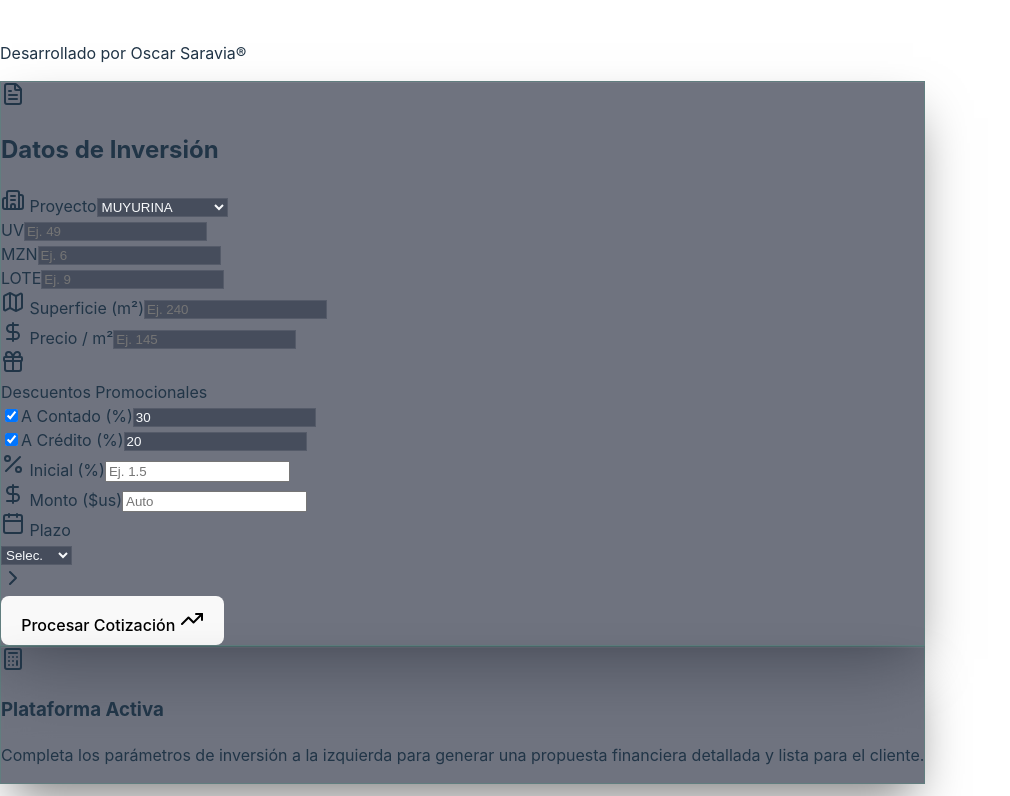
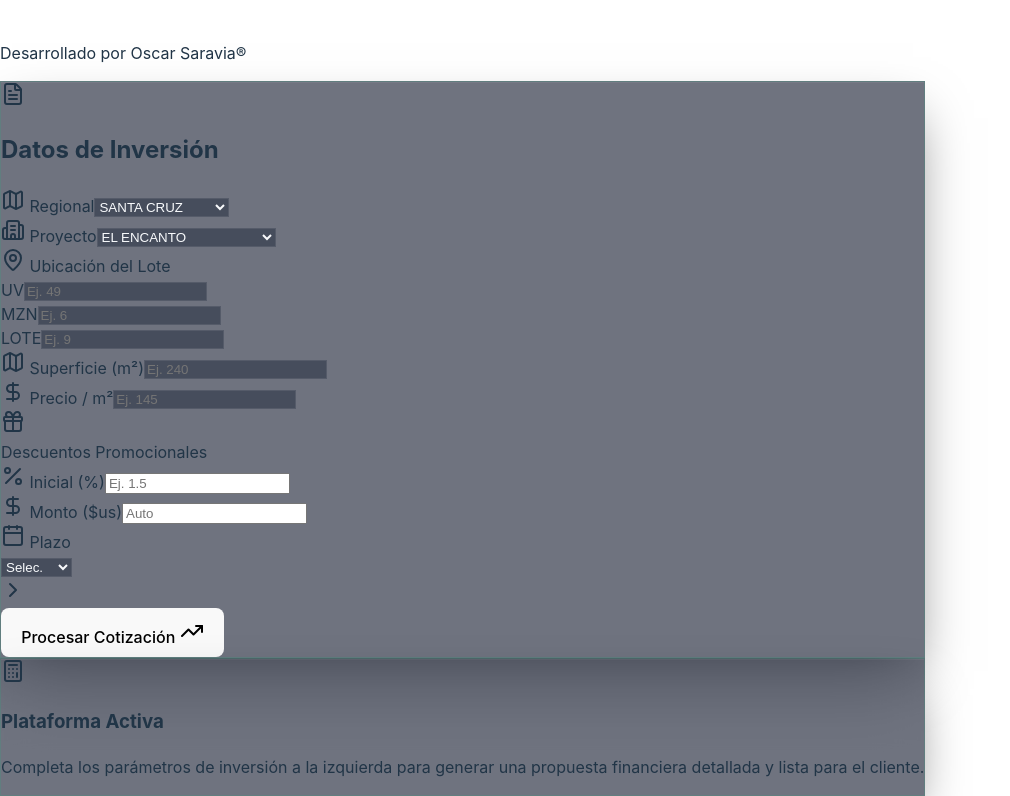
Before and after one commit to huguitoadm-OHSL/cotizador-celina-ohsl, a React app: page / in a window 1280 px wide. Shown: the part 1069-1865 px from the top of the page, without its empty margins (0-1010 px from the left). Built offline with nearby package versions, Linux system fonts and the light colour scheme; the HTML template or start-up script is replaced by a standard one.

Commit message:
Update App.tsx

```diff
--- a/src/App.tsx
+++ b/src/App.tsx
@@ -2,12 +2,61 @@ import React, { useState, useEffect, useRef } from "react";
 import {
   Calculator, Send, Map, DollarSign, Percent, Calendar,
   CheckCircle2, Building2, ChevronRight, FileText, Tag,
-  MapPin, Gift, Sparkles, TrendingUp, ShieldCheck, ChevronDown, ListOrdered
+  MapPin, Gift, Sparkles, TrendingUp, ShieldCheck, ChevronDown, ListOrdered,
+  Database, Edit2
 } from "lucide-react";
 
+// BASE DE DATOS DE REGIONALES Y PROYECTOS
+const proyectosPorRegional = {
+  "SANTA CRUZ": [
+    "EL ENCANTO",
+    "EL ENCANTO 2",
+    "SANTA ROSA FASE 1",
+    "SANTA ROSA FASE 2",
+    "SANTA ROSA FASE 3",
+    "TAMARINDO",
+    "JARDINES DEL BOSQUE",
+    "EL PORVENIR",
+    "EL PORVENIR 2"
+  ],
+  "MONTERO": [
+    "LOS JARDINES",
+    "EL RENACER",
+    "MUYURINA",
+    "CELINA 3",
+    "CELINA 4",
+    "CELINA 5",
+    "RANCHO NUEVO",
+    "CELINA X",
+    "CAÑAVERAL",
+    "SANTA FE",
+    "VILLA BELLA"
+  ],
+  "SATÉLITE NORTE": [
+    "CELINA 7 FASE 3",
+    "CELINA 8",
+    "CLARA CHUCHIO",
+    "SAN JORGE",
+    "CELINA VII FASE 1",
+    "CELINA VII FASE 2",
+    "PRADERAS DEL NORTE"
+  ]
+};
+
+// ============================================================================
+// 📁 BASE DE DATOS DE LOTES (INVENTARIO)
+// ============================================================================
+// Ya no usamos el array fijo aquí. Ahora lo cargaremos desde public/lotes.json
+// de forma asíncrona para no saturar el código con los 20,000 lotes.
+
 export default function App() {
-  const [proyecto, setProyecto] = useState("MUYURINA");
+  const [regional, setRegional] = useState("SANTA CRUZ");
+  const [proyecto, setProyecto] = useState(proyectosPorRegional["SANTA CRUZ"][0]);
   const [proyectoPersonalizado, setProyectoPersonalizado] = useState("");
+
+  // Estado para almacenar los 20,000 lotes descargados del JSON
+  const [baseDeDatosLotes, setBaseDeDatosLotes] = useState([]);
+  const [cargandoBD, setCargandoBD] = useState(true);
 
   // Inicializados vacíos
   const [uv, setUv] = useState("");
@@ -15,6 +64,9 @@ export default function App() {
   const [lote, setLote] = useState("");
   const [superficie, setSuperficie] = useState("");
   const [precio, setPrecio] = useState("");
+
+  // Estado para la Base de Datos
+  const [usarBD, setUsarBD] = useState(true);
 
   // Estados de Descuentos
   const [descuentoCredito, setDescuentoCredito] = useState(20);
@@ -42,20 +94,51 @@ export default function App() {
   // Referencia para auto-scroll
   const resultadosRef = useRef(null);
 
+  // Cargar el archivo JSON de lotes al iniciar la aplicación
+  useEffect(() => {
+    const cargarLotes = async () => {
+      try {
+        // Usamos ruta relativa por defecto (ideal para producción en GitHub Pages/Vercel)
+        let url = './lotes.json';
+
+        // Si estamos en la vista previa (blob:), intentamos descargar desde tu repositorio real
+        // para evitar el error de "Failed to parse URL"
+        if (window.location.protocol === 'blob:' || window.location.protocol === 'data:' || window.location.origin === 'null') {
+          url = 'https://raw.githubusercontent.com/huguitoadm-OHSL/cotizador-celina-ohsl/main/public/lotes.json';
+        }
+
+        const response = await fetch(url);
+        if (!response.ok) throw new Error('No se pudo descargar el archivo JSON');
+
+        const data = await response.json();
+        setBaseDeDatosLotes(data);
+        setCargandoBD(false);
+      } catch (error) {
+        console.error('Error al cargar la base de datos de lotes:', error);
+        // Si falla (ej. si aún no subes el archivo a GitHub), pasamos a ingreso manual
+        setCargandoBD(false);
+        setUsarBD(false);
+      }
+    };
+
+    cargarLotes();
+  }, []);
+
   // Inyectar fuente y animaciones CSS
   useEffect(() => {
     const link = document.createElement('link');
     link.href = 'https://fonts.googleapis.com/css2?family=Plus+Jakarta+Sans:wght@400;500;600;700;800&display=swap';
     link.rel = 'stylesheet';
     document.head.appendChild(link);
-
-    // Limpieza de la fuente si el componente se desmonta
-    return () => {
-      document.head.removeChild(link);
-    };
+    return () => document.head.removeChild(link);
   }, []);
 
-  // Lógica Automática de Proyectos (Actualizado Convenios 2026)
+  // Actualizar proyectos al cambiar de regional
+  useEffect(() => {
+    setProyecto(proyectosPorRegional[regional]?.[0] || "OTRO");
+  }, [regional]);
+
+  // Lógica Automática de Proyectos
   useEffect(() => {
     setUv(""); setMzn(""); setLote(""); setSuperficie(""); setPrecio("");
     setInicialPorcentaje(""); setInicialMonto(""); setAños("");
@@ -81,10 +164,51 @@ export default function App() {
       setDescuentoM2(1); // 1$ por m2 crédito base (1.5% a 4.9%)
       setDescuentoInicial(0);
       setDescuentoContadoM2(4); // 4$ por m2 contado
-    } else if (proyecto === "OTRO") {
+    } else {
+      // Para OTRO o proyectos sin regla específica
       setDescuentoCredito(0); setDescuentoContado(0); setDescuentoM2(0); setDescuentoInicial(0); setDescuentoContadoM2(0);
     }
   }, [proyecto]);
+
+  // ==========================================================================
+  // LÓGICA PARA AUTO-COMPLETAR CON LA BASE DE DATOS
+  // ==========================================================================
+  const lotesDelProyecto = baseDeDatosLotes.filter(l => l.proyecto === proyecto);
+  const tieneBD = lotesDelProyecto.length > 0;
+  const modoBD = usarBD && tieneBD;
+
+  // Extraer Manzanos únicos del proyecto seleccionado
+  const mznsDisponibles = [...new Set(lotesDelProyecto.map(l => l.mzn))].sort((a,b)=> Number(a) - Number(b));
+  // Extraer Lotes únicos del manzano seleccionado
+  const lotesDisponibles = lotesDelProyecto.filter(l => l.mzn === mzn).map(l => l.lote).sort((a,b)=> Number(a) - Number(b));
+
+  // 1. Auto-seleccionar el primer MZN cuando se entra al modo BD
+  useEffect(() => {
+    if (modoBD && mznsDisponibles.length > 0 && !mznsDisponibles.includes(mzn)) {
+      setMzn(mznsDisponibles[0]);
+    }
+  }, [modoBD, mznsDisponibles, mzn]);
+
+  // 2. Auto-seleccionar el primer LOTE cuando cambia el MZN
+  useEffect(() => {
+    if (modoBD && mzn && lotesDisponibles.length > 0 && !lotesDisponibles.includes(lote)) {
+      setLote(lotesDisponibles[0]);
+    }
+  }, [modoBD, mzn, lotesDisponibles, lote]);
+
+  // 3. Auto-rellenar Superficie y Precio cuando cambia MZN o LOTE
+  useEffect(() => {
+    if (modoBD && mzn && lote) {
+      const loteEncontrado = lotesDelProyecto.find(l => l.mzn === mzn && l.lote === lote);
+      if (loteEncontrado) {
+        setSuperficie(loteEncontrado.superficie.toString());
+        setPrecio(loteEncontrado.precio.toString());
+        if(loteEncontrado.uv) setUv(loteEncontrado.uv);
+      }
+    }
+  }, [modoBD, mzn, lote, lotesDelProyecto]);
+  // ==========================================================================
+
 
   // EFECTO DINÁMICO: Ajuste automático de descuento a crédito según % o Monto Fijo de Cuota Inicial
   useEffect(() => {
@@ -131,9 +255,7 @@ export default function App() {
     }).format(amount);
   };
 
-  const calcular = (e) => {
-    if (e) e.preventDefault();
-
+  const calcular = () => {
     const sup = Number(superficie);
     const prec = Number(precio);
     const ans = Number(años);
@@ -209,9 +331,7 @@ export default function App() {
 
     const seguro = saldo * factorSeguro;
 
-    // CBDI ACTUALIZADO: Actualmente en CERO según nuevas directrices
     const cbdi = 0;
-
     const cuota_final = pago_puro + seguro + cbdi;
 
     const TIPO_CAMBIO = 6.97;
@@ -237,6 +357,7 @@ export default function App() {
     }
 
     setResultado({
+      regional: regional,
       proyecto: nombreProyectoFinal,
       uv, mzn, lote, superficie: sup,
       valorOriginal: formatMoney(valor_original),
@@ -269,7 +390,9 @@ export default function App() {
   };
 
   useEffect(() => {
-    calcular();
+    if(años && precio && superficie) {
+      calcular();
+    }
   }, [modoInicial, aplicarBonoInicialOtro, aplicarDescContadoPct, aplicarDescCreditoPct, aplicarDescM2, aplicarDescContadoM2, superficie, precio, inicialPorcentaje, inicialMonto, años, descuentoContado, descuentoCredito, descuentoM2, descuentoInicial, descuentoContadoM2]);
 
   // Mensaje de WhatsApp
@@ -279,7 +402,7 @@ export default function App() {
     const saludo = "Estimado cliente, un gusto saludarle. Presento la propuesta de inversión:\n\n";
 
     const nombreProyectoCapitalizado = resultado.proyecto.charAt(0).toUpperCase() + resultado.proyecto.slice(1).toLowerCase();
-    const ubicacion = `📍 *Proyecto ${nombreProyectoCapitalizado || 'S/N'}*\nUV ${resultado.uv || '-'} | MZN ${resultado.mzn || '-'} | Lote ${resultado.lote || '-'} (${resultado.superficie} m²)\n\n`;
+    const ubicacion = `📍 *Proyecto ${nombreProyectoCapitalizado || 'S/N'} (${resultado.regional})*\nUV ${resultado.uv || '-'} | MZN ${resultado.mzn || '-'} | Lote ${resultado.lote || '-'} (${resultado.superficie} m²)\n\n`;
 
     const precioLista = `💎 *Precio:* $ ${resultado.valorOriginal} (Bs. ${resultado.valorOriginalBs})\n\n`;
 
@@ -327,7 +450,6 @@ export default function App() {
     e.preventDefault();
     calcular();
 
-    // Pequeño retraso para asegurar que el DOM se haya renderizado antes de bajar
     setTimeout(() => {
       if (resultadosRef.current) {
         resultadosRef.current.scrollIntoView({ behavior: 'smooth', block: 'start' });
@@ -468,6 +590,22 @@ export default function App() {
             <div className="p-7 sm:p-8">
               <form onSubmit={handleProcesar} className="space-y-6">
 
+                {/* REGIONAL */}
+                <div className="space-y-2.5">
+                  <label className="text-xs font-bold text-slate-400 uppercase tracking-widest flex items-center gap-2">
+                    <Map className="w-4 h-4 text-teal-400" /> Regional
+                  </label>
+                  <select
+                    value={regional}
+                    onChange={e => setRegional(e.target.value)}
+                    className="w-full glass-input rounded-2xl p-4 outline-none transition-all font-bold text-lg cursor-pointer appearance-none"
+                  >
+                    {Object.keys(proyectosPorRegional).map(reg => (
+                      <option key={reg} value={reg}>{reg}</option>
+                    ))}
+                  </select>
+                </div>
+
                 {/* PROYECTO */}
                 <div className="space-y-2.5">
                   <label className="text-xs font-bold text-slate-400 uppercase tracking-widest flex items-center gap-2">
@@ -478,12 +616,9 @@ export default function App() {
                     onChange={e => setProyecto(e.target.value)}
                     className="w-full glass-input rounded-2xl p-4 outline-none transition-all font-bold text-lg cursor-pointer appearance-none"
                   >
-                    <option value="MUYURINA">MUYURINA</option>
-                    <option value="SANTA FE">SANTA FE</option>
-                    <option value="EL RENACER">EL RENACER</option>
-                    <option value="LOS JARDINES">LOS JARDINES</option>
-                    <option value="CAÑAVERAL">CAÑAVERAL</option>
-                    <option value="RANCHO NUEVO">RANCHO NUEVO</option>
+                    {proyectosPorRegional[regional]?.map(p => (
+                      <option key={p} value={p}>{p}</option>
+                    ))}
                     <option value="OTRO">OTRO...</option>
                   </select>
                   {proyecto === "OTRO" && (
@@ -495,6 +630,28 @@ export default function App() {
                   )}
                 </div>
 
+                {/* CONTROLES DE BASE DE DATOS MÁGICOS */}
+                <div className="flex items-center justify-between mt-6 mb-3 pt-4 border-t border-slate-700/50">
+                  <label className="text-xs font-bold text-slate-400 uppercase tracking-widest flex items-center gap-2">
+                    <MapPin className="w-4 h-4 text-teal-400" /> Ubicación del Lote
+                  </label>
+                  {cargandoBD ? (
+                    <span className="text-[10px] font-bold px-3 py-1.5 rounded-full flex items-center gap-1.5 bg-amber-500/20 text-amber-400 border border-amber-500/30">
+                      <div className="w-3 h-3 rounded-full border-2 border-amber-400 border-t-transparent animate-spin"></div>
+                      Cargando Inventario...
+                    </span>
+                  ) : tieneBD ? (
+                    <button
+                      type="button"
+                      onClick={() => setUsarBD(!usarBD)}
+                      className={`text-[10px] font-bold px-3 py-1.5 rounded-full flex items-center gap-1.5 transition-all ${usarBD ? 'bg-emerald-500/20 text-emerald-400 border border-emerald-500/30 shadow-[0_0_10px_rgba(16,185,129,0.2)]' : 'bg-slate-800/50 text-slate-400 border border-slate-700'}`}
+                    >
+                      {usarBD ? <Database className="w-3 h-3"/> : <Edit2 className="w-3 h-3"/>}
+                      {usarBD ? 'Usando Base de Datos' : 'Ingreso Manual'}
+                    </button>
+                  ) : null}
+                </div>
+
                 {/* UV / MZN / LOTE */}
                 <div className="grid grid-cols-3 gap-4">
                   <div className="space-y-2 text-center group">
@@ -503,28 +660,42 @@ export default function App() {
                   </div>
                   <div className="space-y-2 text-center group">
                     <label className="text-[10px] font-bold text-slate-500 group-hover:text-emerald-400 transition-colors uppercase tracking-widest">MZN</label>
-                    <input type="text" value={mzn} onChange={e => setMzn(e.target.value)} placeholder="Ej. 6" className="w-full glass-input rounded-2xl p-3.5 text-center font-bold transition-all placeholder-slate-600" />
+                    {modoBD ? (
+                       <select value={mzn} onChange={e => setMzn(e.target.value)} className="w-full glass-input rounded-2xl p-3.5 text-center font-bold appearance-none cursor-pointer bg-emerald-950/20 border-emerald-500/30 text-emerald-100">
+                         {mznsDisponibles.map(m => <option key={m} value={m}>{m}</option>)}
+                       </select>
+                    ) : (
+                       <input type="text" value={mzn} onChange={e => setMzn(e.target.value)} placeholder="Ej. 6" className="w-full glass-input rounded-2xl p-3.5 text-center font-bold transition-all placeholder-slate-600" />
+                    )}
                   </div>
                   <div className="space-y-2 text-center group">
                     <label className="text-[10px] font-bold text-slate-500 group-hover:text-emerald-400 transition-colors uppercase tracking-widest">LOTE</label>
-                    <input type="text" value={lote} onChange={e => setLote(e.target.value)} placeholder="Ej. 9" className="w-full glass-input rounded-2xl p-3.5 text-center font-bold transition-all placeholder-slate-600" />
+                    {modoBD ? (
+                       <select value={lote} onChange={e => setLote(e.target.value)} className="w-full glass-input rounded-2xl p-3.5 text-center font-bold appearance-none cursor-pointer bg-emerald-950/20 border-emerald-500/30 text-emerald-100">
+                         {lotesDisponibles.map(l => <option key={l} value={l}>{l}</option>)}
+                       </select>
+                    ) : (
+                       <input type="text" value={lote} onChange={e => setLote(e.target.value)} placeholder="Ej. 9" className="w-full glass-input rounded-2xl p-3.5 text-center font-bold transition-all placeholder-slate-600" />
+                    )}
                   </div>
                 </div>
 
                 {/* SUP & PRECIO */}
                 <div className="grid grid-cols-2 gap-5">
-                  <div className="space-y-2.5">
-                    <label className="text-xs font-bold text-slate-400 uppercase tracking-widest flex items-center gap-1.5">
-                      <Map className="w-4 h-4 text-emerald-400" /> Superficie <span className="text-slate-600 normal-case">(m²)</span>
+                  <div className="space-y-2.5 relative">
+                    <label className="text-xs font-bold text-slate-400 uppercase tracking-widest flex items-center justify-between gap-1.5">
+                      <span className="flex items-center gap-1.5"><Map className="w-4 h-4 text-emerald-400" /> Superficie <span className="text-slate-600 normal-case">(m²)</span></span>
+                      {modoBD && <span className="text-[8px] bg-emerald-500/20 text-emerald-400 px-1.5 py-0.5 rounded flex items-center gap-1"><Sparkles className="w-2 h-2"/> BD</span>}
                     </label>
-                    <input type="number" required value={superficie} onChange={e => setSuperficie(e.target.value)} placeholder="Ej. 240" className="w-full glass-input rounded-2xl p-4 font-extrabold text-xl transition-all placeholder-slate-600" />
+                    <input type="number" required value={superficie} onChange={e => setSuperficie(e.target.value)} placeholder="Ej. 240" className={`w-full rounded-2xl p-4 font-extrabold text-xl transition-all placeholder-slate-600 ${modoBD ? 'bg-slate-800/80 border border-emerald-500/30 text-emerald-50' : 'glass-input'}`} />
                   </div>
 
-                  <div className="space-y-2.5">
-                    <label className="text-xs font-bold text-slate-400 uppercase tracking-widest flex items-center gap-1.5">
-                      <DollarSign className="w-4 h-4 text-emerald-400" /> Precio <span className="text-slate-600 normal-case">/ m²</span>
+                  <div className="space-y-2.5 relative">
+                    <label className="text-xs font-bold text-slate-400 uppercase tracking-widest flex items-center justify-between gap-1.5">
+                      <span className="flex items-center gap-1.5"><DollarSign className="w-4 h-4 text-emerald-400" /> Precio <span className="text-slate-600 normal-case">/ m²</span></span>
+                      {modoBD && <span className="text-[8px] bg-emerald-500/20 text-emerald-400 px-1.5 py-0.5 rounded flex items-center gap-1"><Sparkles className="w-2 h-2"/> BD</span>}
                     </label>
-                    <input type="number" required value={precio} onChange={e => setPrecio(e.target.value)} placeholder="Ej. 145" className="w-full glass-input rounded-2xl p-4 font-extrabold text-xl transition-all placeholder-slate-600" />
+                    <input type="number" required value={precio} onChange={e => setPrecio(e.target.value)} placeholder="Ej. 145" className={`w-full rounded-2xl p-4 font-extrabold text-xl transition-all placeholder-slate-600 ${modoBD ? 'bg-slate-800/80 border border-emerald-500/30 text-emerald-50' : 'glass-input'}`} />
                   </div>
                 </div>
 
```
